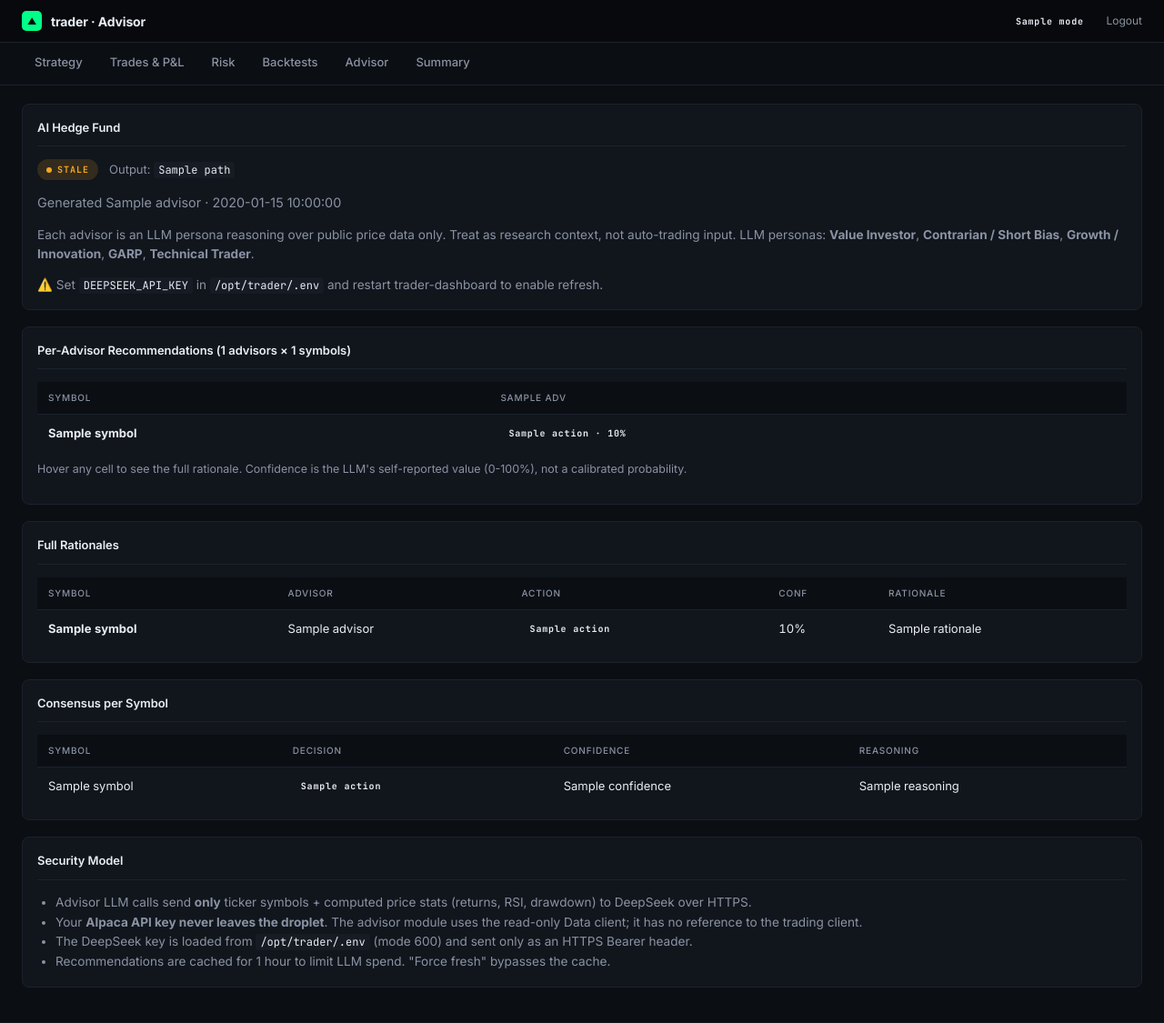
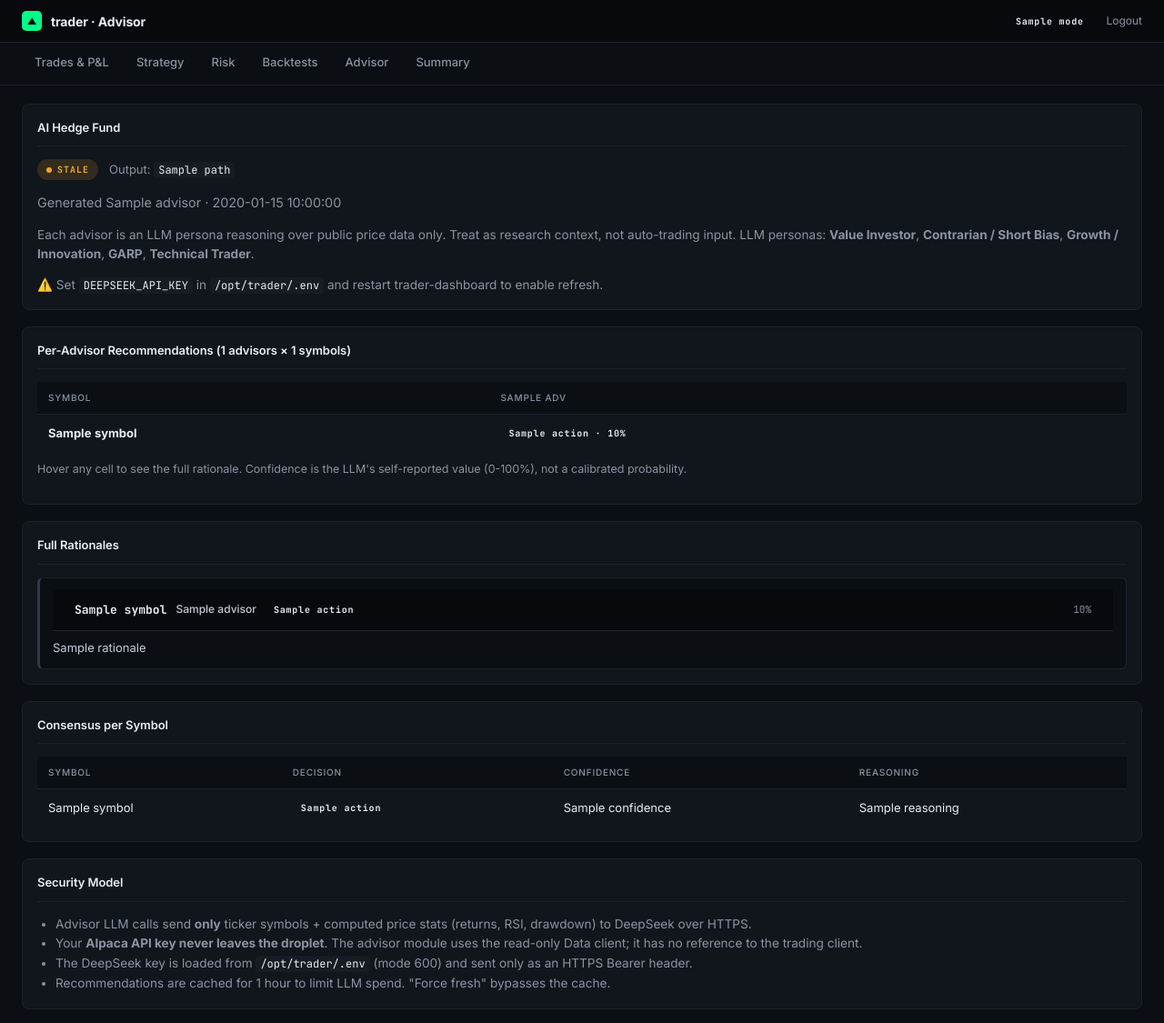
Before and after one commit to drizzle/trader, a FastAPI app: template trader/dashboard/templates/advisors.html in a window 1280 px wide. Shown: the top 1125 px of the page at 91% size. Before the commit the page ends 1086 px from the top, so only its background shows below. Run offline with FastAPI, Linux system fonts and the light colour scheme; the template is opened without the code that fills it: most values are stand-ins (such as "Sample title", 1, 10 or a date in 2020).

Commit message:
update template

```diff
--- a/trader/dashboard/templates/advisors.html
+++ b/trader/dashboard/templates/advisors.html
@@ -85,25 +85,68 @@
 
 <div class="card">
   <h2>Full Rationales</h2>
-  <div class="scroll">
-    <table>
-      <thead><tr><th>Symbol</th><th>Advisor</th><th>Action</th><th>Conf</th><th>Rationale</th></tr></thead>
-      <tbody>
-      {% for row in advisor.matrix_rows %}
-        {% for cell in row.cells %}
-          <tr>
-            <td><strong>{{ row.symbol }}</strong></td>
-            <td>{{ cell.advisor }}</td>
-            <td><span class="decision {{ cell.tone }}">{{ cell.action }}</span></td>
-            <td>{% if cell.confidence is not none %}{{ "%.0f%%"|format(cell.confidence * 100) }}{% else %}—{% endif %}</td>
-            <td style="white-space:normal; max-width:600px">{{ cell.rationale or "—" }}</td>
-          </tr>
-        {% endfor %}
+  <div class="rationale-list">
+    {% for row in advisor.matrix_rows %}
+      {% for cell in row.cells %}
+        <article class="rationale">
+          <header class="rationale-head">
+            <span class="rationale-symbol">{{ row.symbol }}</span>
+            <span class="rationale-advisor">{{ cell.advisor }}</span>
+            <span class="decision {{ cell.tone }}">{{ cell.action }}</span>
+            {% if cell.confidence is not none %}
+              <span class="rationale-conf">{{ "%.0f%%"|format(cell.confidence * 100) }}</span>
+            {% endif %}
+          </header>
+          <p class="rationale-body">{{ cell.rationale or "—" }}</p>
+        </article>
       {% endfor %}
-      </tbody>
-    </table>
+    {% endfor %}
   </div>
 </div>
+
+<style>
+  /* Stacked rationale cards — readable on mobile, no horizontal scroll. */
+  .rationale-list { display: flex; flex-direction: column; gap: 10px; }
+  .rationale {
+    background: var(--bg-1);
+    border: 1px solid var(--border-1);
+    border-left: 3px solid var(--border-3);
+    border-radius: var(--r-md);
+    padding: 12px 14px;
+  }
+  .rationale-head {
+    display: flex; flex-wrap: wrap; align-items: center;
+    gap: 10px; margin-bottom: 8px;
+    font-size: 12px;
+  }
+  .rationale-symbol {
+    font-family: var(--font-mono); font-weight: 700;
+    color: var(--fg-0); font-size: 13px;
+  }
+  .rationale-advisor {
+    color: var(--fg-1); font-weight: 500;
+  }
+  .rationale-conf {
+    margin-left: auto;
+    font-family: var(--font-mono); font-variant-numeric: tabular-nums;
+    color: var(--fg-2); font-size: 11px;
+  }
+  .rationale-body {
+    margin: 0; color: var(--fg-1);
+    font-size: 13px; line-height: 1.6;
+    white-space: normal; word-break: break-word;
+  }
+  /* Tone-tinted left border */
+  .rationale:has(.decision.buy)  { border-left-color: var(--accent); }
+  .rationale:has(.decision.sell) { border-left-color: var(--neg); }
+  .rationale:has(.decision.hold) { border-left-color: var(--warn); }
+  @media (max-width: 700px) {
+    .rationale { padding: 11px 12px; }
+    .rationale-head { gap: 8px; font-size: 11px; }
+    .rationale-conf { margin-left: 0; }
+    .rationale-body { font-size: 14px; line-height: 1.55; }
+  }
+</style>
 {% endif %}
 
 <div class="card">
--- a/trader/dashboard/templates/base.html
+++ b/trader/dashboard/templates/base.html
@@ -343,8 +343,8 @@
   </div>
 </header>
 <nav>
+  <a href="/trades" class="{% if active_tab == 'trades' %}active{% endif %}">Trades &amp; P&amp;L</a>
   <a href="/" class="{% if active_tab == 'strategy' %}active{% endif %}">Strategy</a>
-  <a href="/trades" class="{% if active_tab == 'trades' %}active{% endif %}">Trades &amp; P&amp;L</a>
   <a href="/risk" class="{% if active_tab == 'risk' %}active{% endif %}">Risk</a>
   <a href="/backtests" class="{% if active_tab == 'backtests' %}active{% endif %}">Backtests</a>
   <a href="/advisors" class="{% if active_tab == 'advisors' %}active{% endif %}">Advisor</a>
```
Also changed, not shown: trader/dashboard/templates/risk.html (+0 -26 lines).
